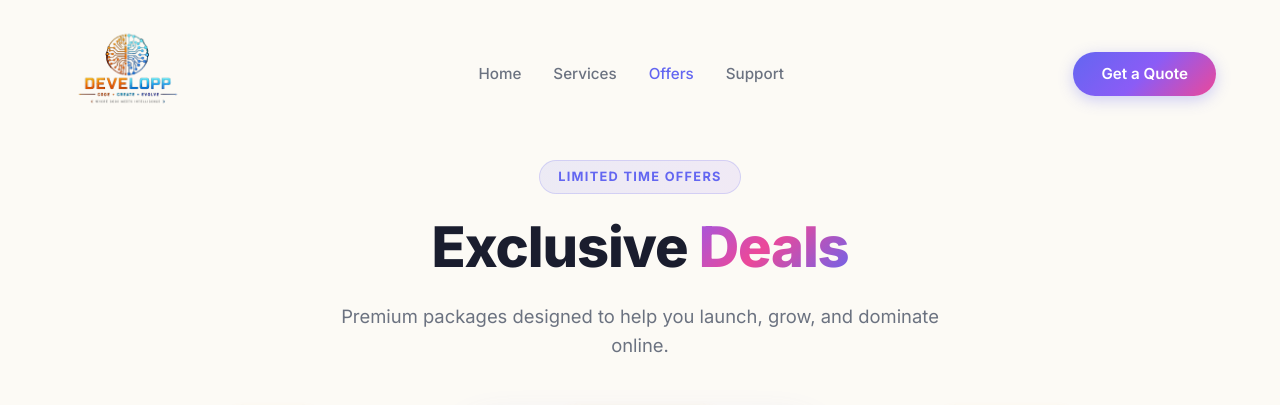
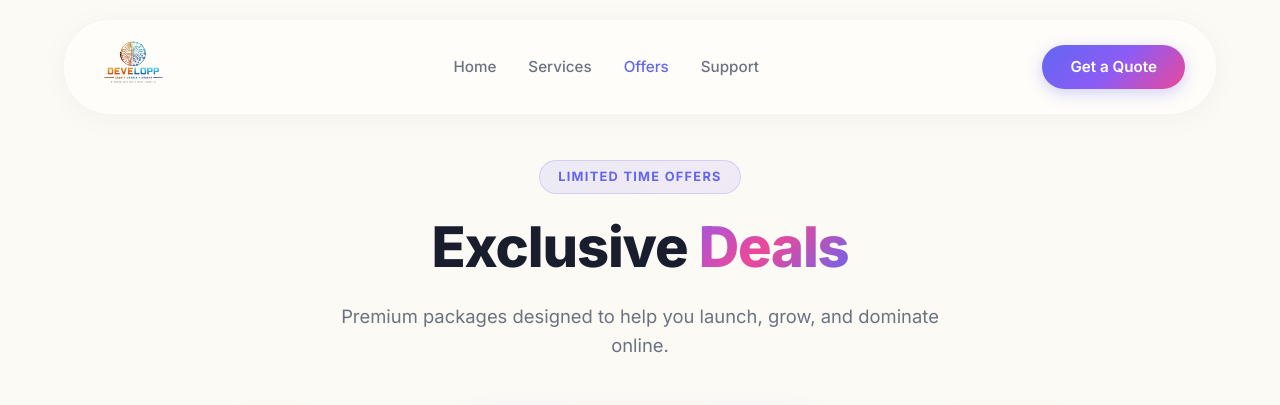
Before and after one commit to protimroy2006-collab/DEVELOPP, a Flask app: page /offers in a window 1280 px wide. Shown: the top 405 px of the page. Run offline with Flask 3, Linux system fonts and the light colour scheme.

Commit message:
style: updated navbar to a sexy frosted glass pill design

```diff
--- a/static/css/style.css
+++ b/static/css/style.css
@@ -52,26 +52,29 @@ p { color: var(--text-muted); }
 
 /* ─── NAVBAR ─── */
 .navbar {
-    position: fixed; top: 0; width: 100%; padding: 20px 5%;
+    position: fixed; top: 20px; left: 5%; width: 90%; padding: 12px 30px;
     display: flex; justify-content: space-between; align-items: center;
     z-index: 1000;
     transition: all 0.4s cubic-bezier(0.4, 0, 0.2, 1);
-    background-color: transparent;
-    border-bottom: 1px solid transparent;
+    background-color: rgba(255, 255, 255, 0.55);
+    backdrop-filter: blur(24px) saturate(180%);
+    -webkit-backdrop-filter: blur(24px) saturate(180%);
+    border: 1px solid rgba(255, 255, 255, 0.8);
+    border-radius: 100px;
+    box-shadow: 0 4px 30px rgba(0, 0, 0, 0.04);
 }
 .navbar.scrolled {
-    padding: 14px 5%;
-    background-color: var(--navbar-bg);
-    backdrop-filter: blur(20px); -webkit-backdrop-filter: blur(20px);
-    border-bottom: 1px solid var(--border);
-    box-shadow: var(--shadow-soft);
+    top: 10px;
+    padding: 10px 30px;
+    background-color: rgba(255, 255, 255, 0.75);
+    box-shadow: 0 10px 40px rgba(99, 102, 241, 0.1);
 }
 .navbar.scrolled .nav-links a { color: var(--text-muted); }
 .navbar.scrolled .nav-links a:hover { color: var(--accent-1); }
 .navbar.scrolled .quote-btn { background: var(--gradient-primary); color: #fff; border: none; }
 
 .logo img {
-    height: 100px; width: auto; object-fit: contain;
+    height: 60px; width: auto; object-fit: contain;
     transition: transform 0.3s ease;
 }
 .logo img:hover { transform: scale(1.05); }
```
